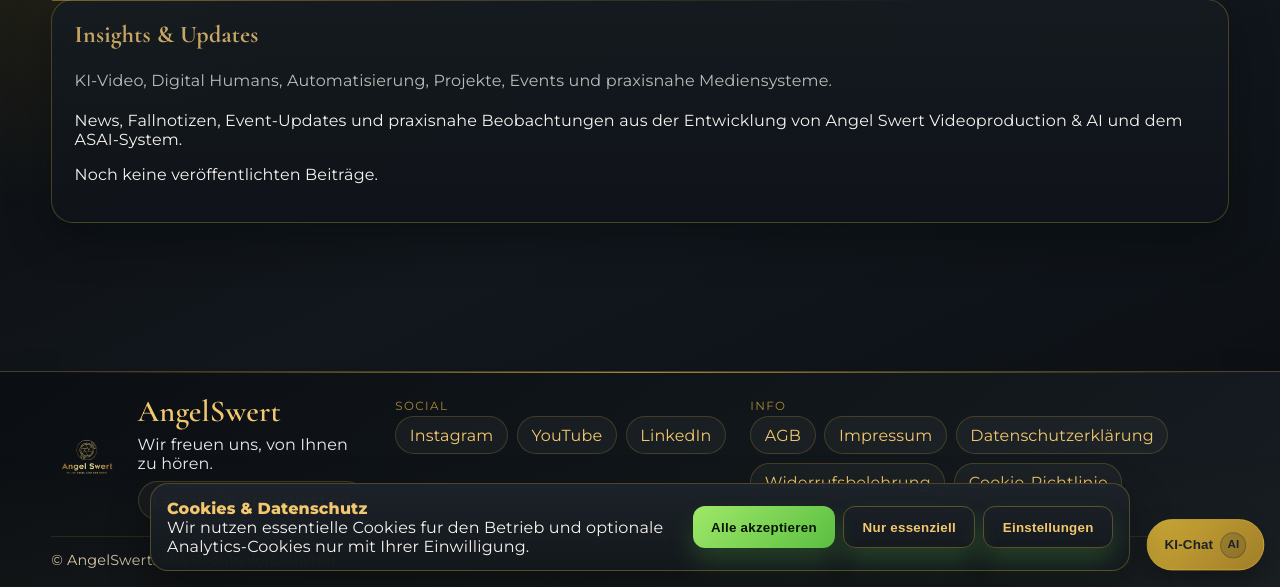
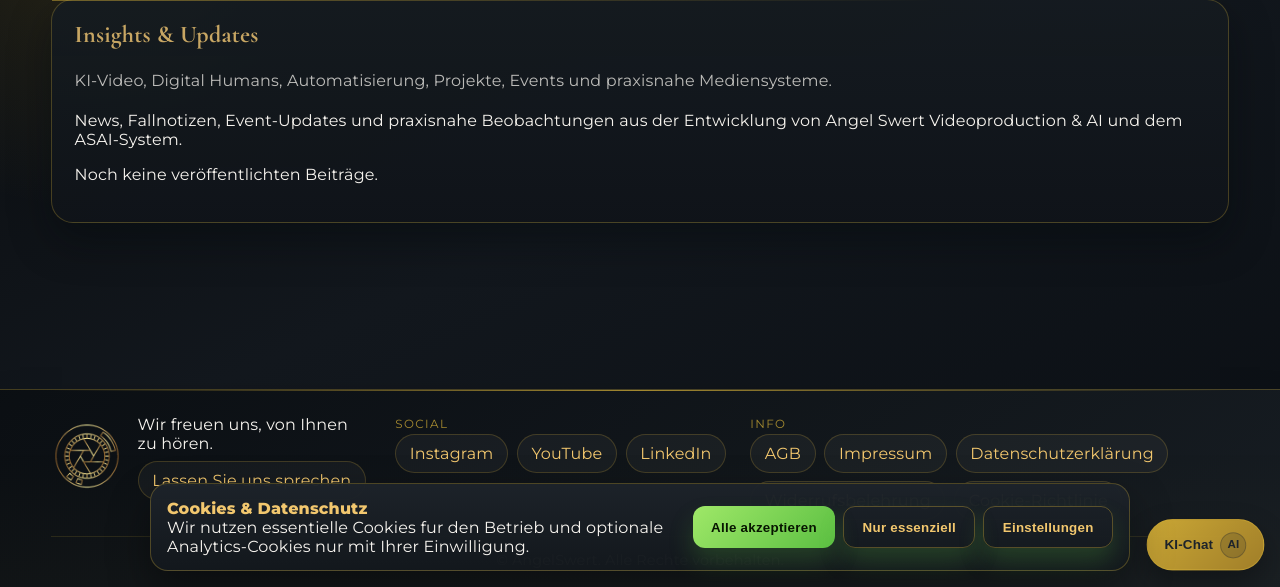
Before and after one commit to pilipandr770/AngelSwert, a Flask app: page /blog in a window 1280 px wide. Shown: the part 213-800 px from the top of the page. Run offline with Flask 3, Linux system fonts and the light colour scheme; data that the repository does not hold is empty.

Commit message:
Footer: use icon-only logo (no wordmark) and center the copyright line

```diff
--- a/app/static/css/styles.css
+++ b/app/static/css/styles.css
@@ -917,6 +917,10 @@ select:focus {
   border-top: 1px solid rgba(212, 175, 55, 0.14);
 }
 
+.site-footer-meta--center {
+  text-align: center;
+}
+
 .site-footer-brand p {
   max-width: none;
   margin: 0;
--- a/app/templates/base.html
+++ b/app/templates/base.html
@@ -75,9 +75,8 @@
     <div class="site-footer-inner">
       <div class="site-footer-grid">
         <div class="site-footer-brand">
-          <img class="site-footer-mark" src="{{ url_for('static', filename='img/brand-mark.png') }}" alt="{{ brand_name }} logo">
+          <img class="site-footer-mark" src="{{ url_for('static', filename='img/brand-mark-icon.png') }}" alt="{{ brand_name }} logo">
           <div class="site-footer-brand-copy">
-            <p class="site-footer-title">{{ brand_name }}</p>
             <p>{{ t('footer.cta') }}</p>
             <p><a class="footer-cta-link" href="{{ url_for('public.contact', lang=lang) }}">{{ t('footer.talk') }}</a></p>
           </div>
@@ -101,7 +100,7 @@
           </div>
         </div>
       </div>
-      <p class="meta site-footer-meta">© {{ brand_name }}. {{ t('footer.rights') }}</p>
+      <p class="meta site-footer-meta site-footer-meta--center">© {{ brand_name }}. {{ t('footer.rights') }}</p>
     </div>
   </footer>
 
```
Also changed, not shown: app/static/img/brand-mark-icon.png (added).
